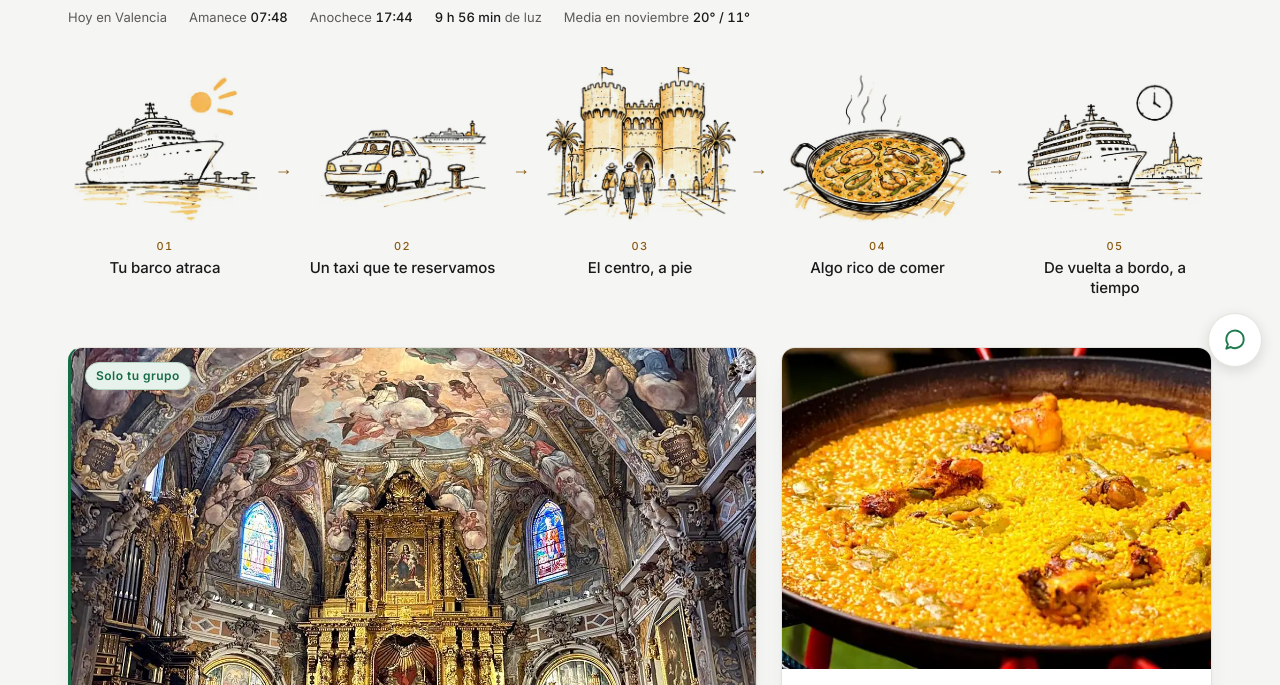
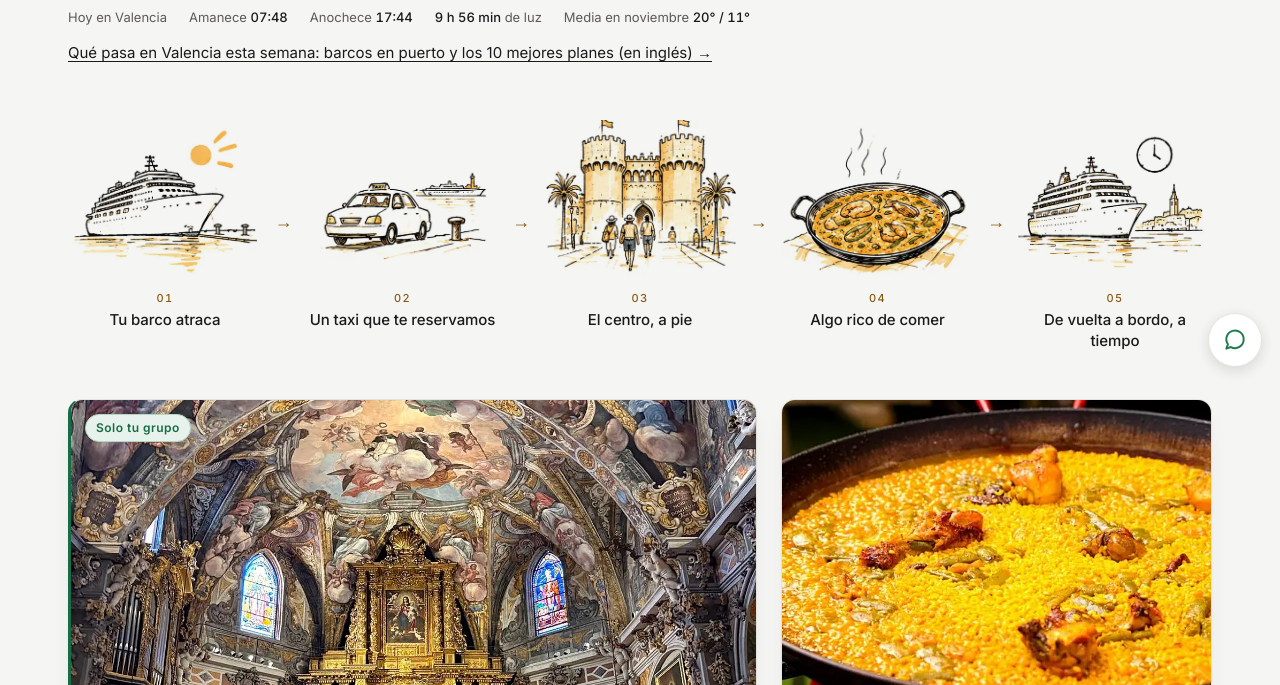
Before and after one commit to nikomaster7/300sun, a plain HTML site: page site/es/index.html in a window 1280 px wide. Shown: the part 415-1100 px from the top of the page. Drawn offline with Linux system fonts and the light colour scheme.

Commit message:
Home: visible link to Valencia this week under the sun line (EN/ES)

```diff
--- a/site/es/index.html
+++ b/site/es/index.html
@@ -62,6 +62,7 @@
   <div class="wrap">
     <h1>Valencia tiene unos 300 días de sol al año. <em>Aprovechemos unos cuantos en un paseo por la ciudad.</em></h1>
     <div class="sunline" id="sun-today" aria-live="polite"></div>
+    <p style="margin-top: 14px; font-size: 15px;"><a href="/valencia-this-week/" hreflang="en">Qué pasa en Valencia esta semana: barcos en puerto y los 10 mejores planes (en inglés) →</a></p>
   </div>
 </section>
 
```
Also changed, not shown: site/index.html (+1 -0 lines), 1 other file.
